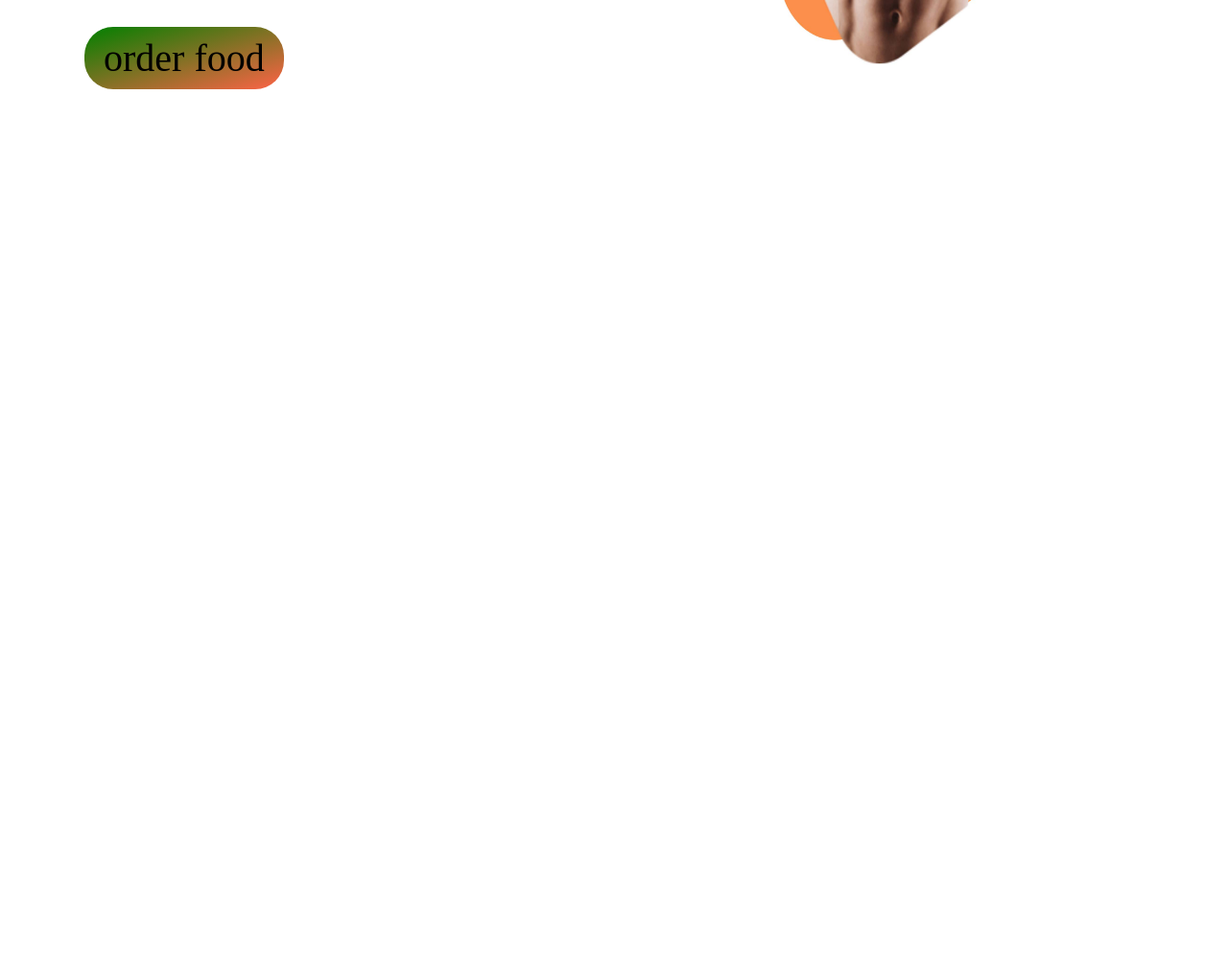
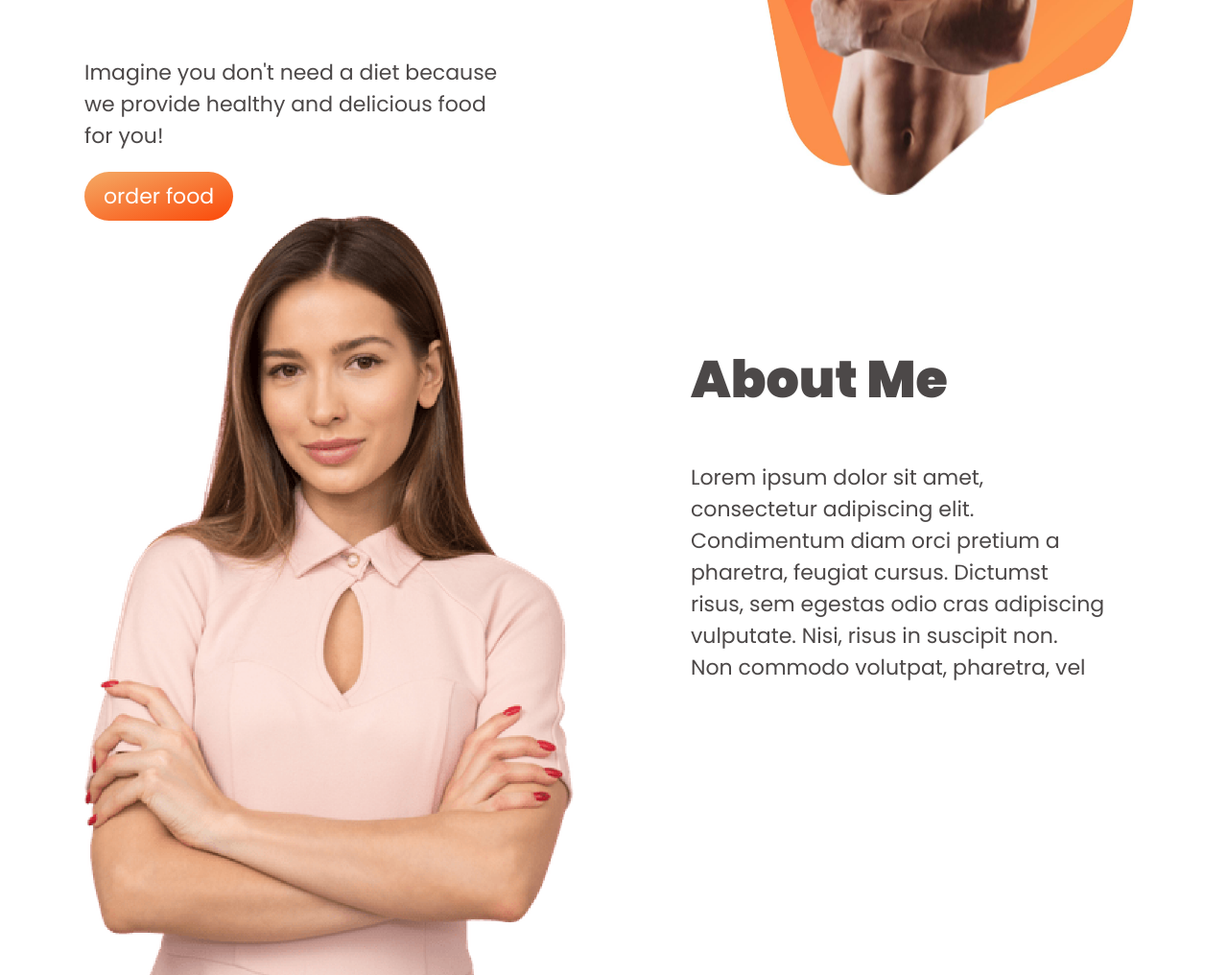
Before and after one commit to Akash-Mojumder/eat-healthy-main, a plain HTML site: page index.html in a window 1280 px wide. Shown: the part 528-1544 px from the top of the page at 96% size. Before the commit the page ends 800 px from the top, so only its background shows below. Drawn offline with Linux system fonts and the light colour scheme.

Commit message:
first commits

```diff
--- a/index.html
+++ b/index.html
@@ -6,6 +6,9 @@
     <meta name="viewport" content="width=device-width, initial-scale=1.0">
     <link rel="stylesheet" href="style.css">
     <link rel="shortcut icon" href="images/food/Project Cover5.png" type="image/x-icon">
+    <link rel="preconnect" href="https://fonts.googleapis.com">
+<link rel="preconnect" href="https://fonts.gstatic.com" crossorigin>
+<link href="https://fonts.googleapis.com/css2?family=Poppins:wght@400;900&display=swap" rel="stylesheet">
     <title>Document</title>
 </head>
 <body>
@@ -20,5 +23,19 @@
         </div>
     </section>
 
+    <section class="display-flex">
+        <div class="width-calculate">
+            <img src="images/female/Person Image.png" alt="">
+        </div>
+        <div class="width-calculate">
+            <h1>About Me</h1>
+            <p>Lorem ipsum dolor sit amet, consectetur adipiscing
+                elit. Condimentum diam orci pretium a pharetra,
+                feugiat cursus. Dictumst risus, sem egestas odio cras
+                adipiscing vulputate. Nisi, risus in suscipit non. Non
+                commodo volutpat, pharetra, vel</p>
+        </div>
+    </section>
+
 </body>
 </html>
--- a/style.css
+++ b/style.css
@@ -1,3 +1,7 @@
+body{
+    /* font-family: 'Poppins', sans-serif; */
+    font-family: 'Poppins', sans-serif;
+}
 .skip-orange{
     color: orange;
 }
@@ -8,18 +12,33 @@
 .width-calculate{
     width: 50%;
     padding-left: 80px;
-    padding-right: 70px;
-    font-size: 40px;
+    padding-right: 120px;
+    color: rgb(76, 72, 72);
+
+    font-size: 30px;
 }
+.width-calculate h1{
+margin-top: 30%;
+font-size: 180%;
+
+
+}
+
 .width-calculate img{
-    width: 100%;
+    width: 118%;
     height: 100%;
+   /* padding-right: 150%; */
 
 }
 .button{
     text-decoration: none;
-    background-image: linear-gradient(to bottom right,green,tomato);
-    color: black;
+    /* background-color: #f34e13; */
+    background-image: linear-gradient(to bottom right,rgb(244, 170, 101),#fb4909);
+    color: white;
     border-radius: 30px;
     padding: 10px 20px;
+    font-size: 22px;
 }
+p{
+    font-size: 22px;
+}
```
